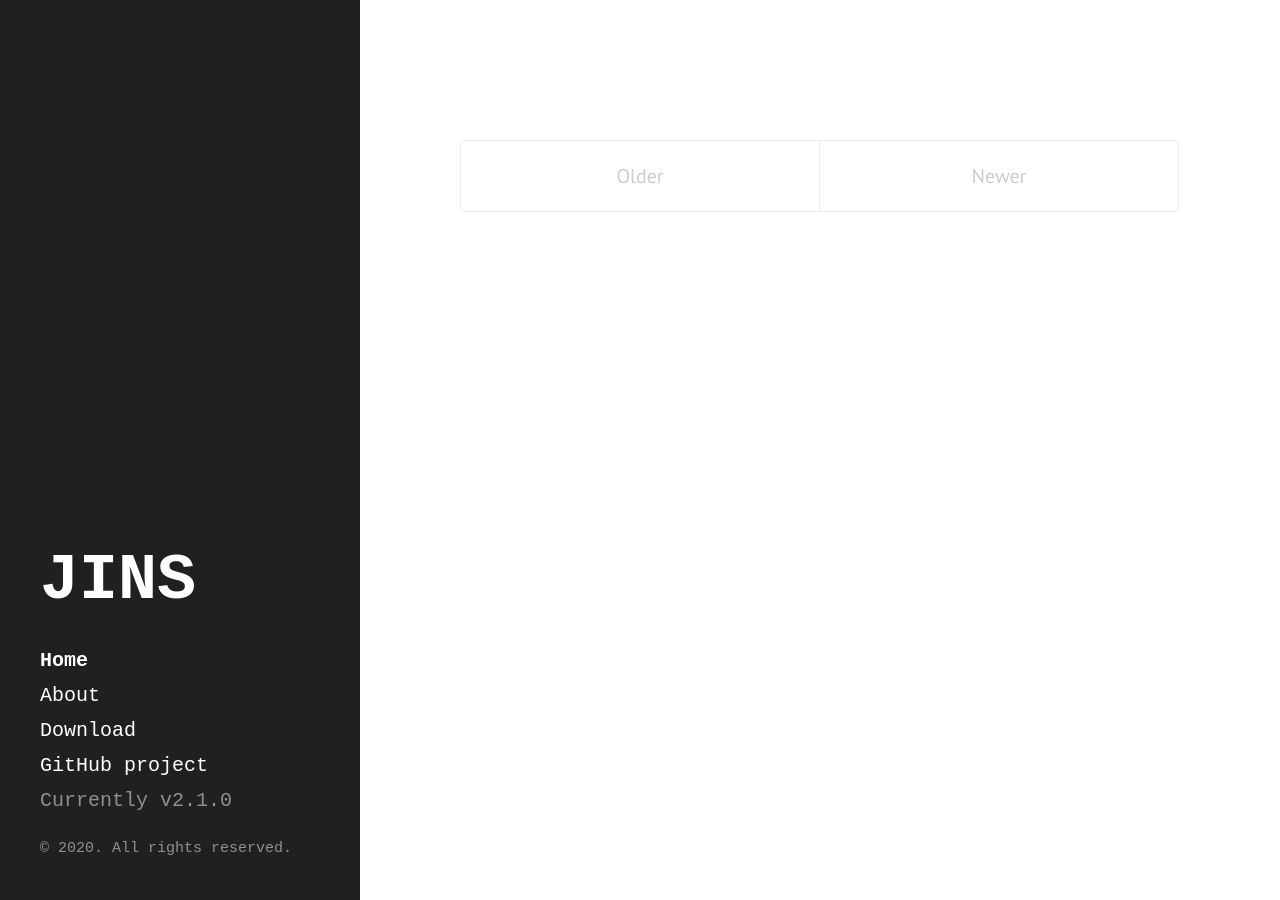
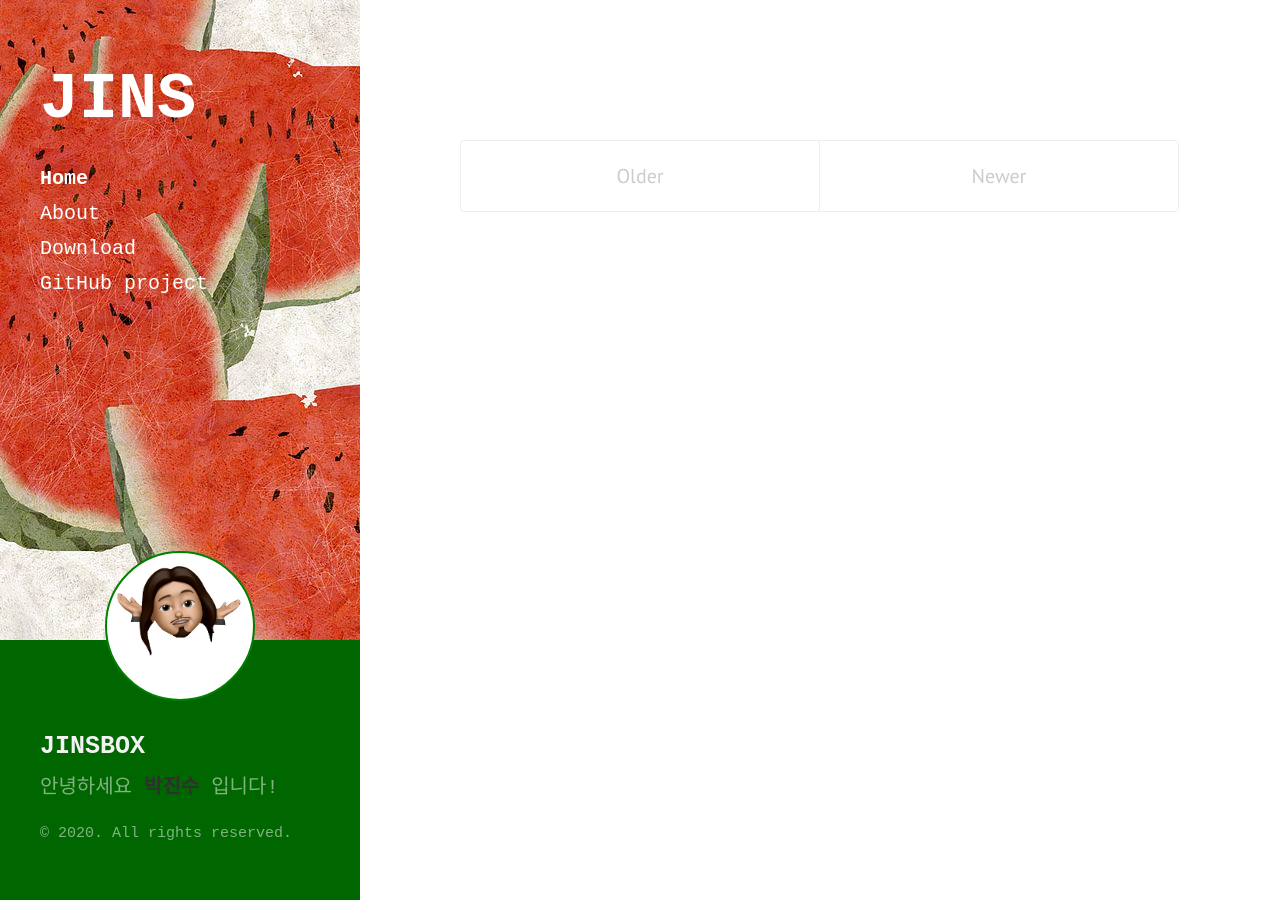
Before and after one commit to Jinsup9k/blog, a Jekyll site: the page built from index.html, in a window 1280 px wide. Built offline with Jekyll 4.4.1, drawn with Linux system fonts in a browser that asks for light colours; some web fonts are replaced; the list of posts is cut into pages by our own code.

Commit message:
sidebar update

```diff
--- a/_includes/sidebar.html
+++ b/_includes/sidebar.html
@@ -1,5 +1,6 @@
 <div class="sidebar">
   <div class="container sidebar-sticky">
+    <!-- title -->
     <div class="sidebar-about">
       <h1>
         <a href="{{ site.baseurl }}">
@@ -8,7 +9,8 @@
       </h1>
       <p class="lead">{{ site.description }}</p>
     </div>
-
+    <!-- //title -->
+    <!-- menu -->
     <nav class="sidebar-nav">
       <a
         class="sidebar-nav-item{% if page.url == site.baseurl %} active{% endif %}"
@@ -35,9 +37,18 @@
       <a class="sidebar-nav-item" href="{{ site.github.repo }}"
         >GitHub project</a
       >
-      <span class="sidebar-nav-item">Currently v{{ site.version }}</span>
+      <span class="sidebar-nav-item" style="display: none;"
+        >Currently v{{ site.version }}</span
+      >
     </nav>
-
+    <!-- //menu -->
+    <!-- my profile -->
+    <div class="profile">
+      <div class="my-image"></div>
+      <h3>JINSBOX</h3>
+      <p>안녕하세요 <strong>박진수</strong> 입니다!</p>
+    </div>
+    <!-- //my profile -->
     <p style="font-size: 15px;">
       &copy; {{ site.time | date: '%Y' }}. All rights reserved.
     </p>
--- a/public/css/hyde.css
+++ b/public/css/hyde.css
@@ -54,7 +54,7 @@ html {
   text-align: center;
   padding: 2rem 1rem;
   color: rgba(255, 255, 255, 0.5);
-  background-color: #202020;
+  background: url("/public/img/watermelron.jpg") center top #006600 no-repeat;
 }
 @media (min-width: 48em) {
   .sidebar {
@@ -64,6 +64,7 @@ html {
     bottom: 0;
     width: 18rem;
     text-align: left;
+    background: url("/public/img/watermelron.jpg") no-repeat #006600;
   }
 }
 
@@ -82,7 +83,7 @@ html {
 
 /* Sidebar nav */
 .sidebar-nav {
-  margin-bottom: 1rem;
+  margin-bottom: 2rem;
 }
 .sidebar-nav-item {
   display: block;
@@ -95,6 +96,23 @@ a.sidebar-nav-item:focus {
 .sidebar-nav-item.active {
   font-weight: bold;
 }
+.profile {
+  margin-top: 20px;
+}
+.profile .my-image {
+  overflow: hidden;
+  width: 150px;
+  height: 150px;
+  border: #008000 2px solid;
+  border-radius: 50%;
+  margin-left: auto;
+  margin-right: auto;
+  background: url("/public/img/pjs.png") no-repeat center center #fff;
+  background-size: cover;
+}
+.profile h3 {
+  color: #f2f2f2;
+}
 
 /* Sticky sidebar
  *
@@ -106,8 +124,11 @@ a.sidebar-nav-item:focus {
   .sidebar-sticky {
     position: absolute;
     right: 1rem;
-    bottom: 1rem;
+    top: 3rem;
     left: 1rem;
+  }
+  .profile {
+    margin-top: 250px;
   }
 }
 
```
Also changed, not shown: public/img/bike-girl.jpg (added), public/img/pjs.png (added), public/img/watermelron.jpg (added).
